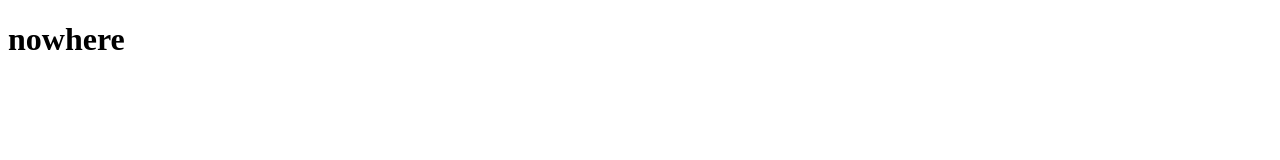
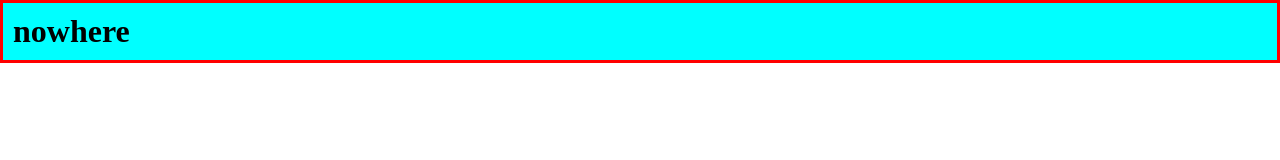
Before and after one commit to smwhite/smwhite.github.io, a plain HTML site: page nowhere.html in a window 1280 px wide. Drawn offline with Linux system fonts and the light colour scheme.

Commit message:
Added CSS file
moved style stuff to a style sheet and tested out different classes for the headers

```diff
--- a/nowhere.html
+++ b/nowhere.html
@@ -2,10 +2,11 @@
 <html>
 <head>
   <title>Smwhite</title>
+  <link rel="stylesheet" href="styles.css">
  </head>
 <body>
 
-<h1>nowhere</h1>
+<h1 class="nowhere">nowhere</h1>
 
 </body>
 </html>
--- /dev/null
+++ b/styles.css
@@ -0,0 +1,14 @@
+h1{
+	background-color: cyan;
+	border: 3px solid black;
+	padding: 10px;
+	margin: -8px;
+}
+
+h1.nowhere{
+	border: 3px solid red;
+}
+
+pre{
+	font-family: verdana;
+}
```
Also changed, not shown: index.html (+3 -2 lines).
